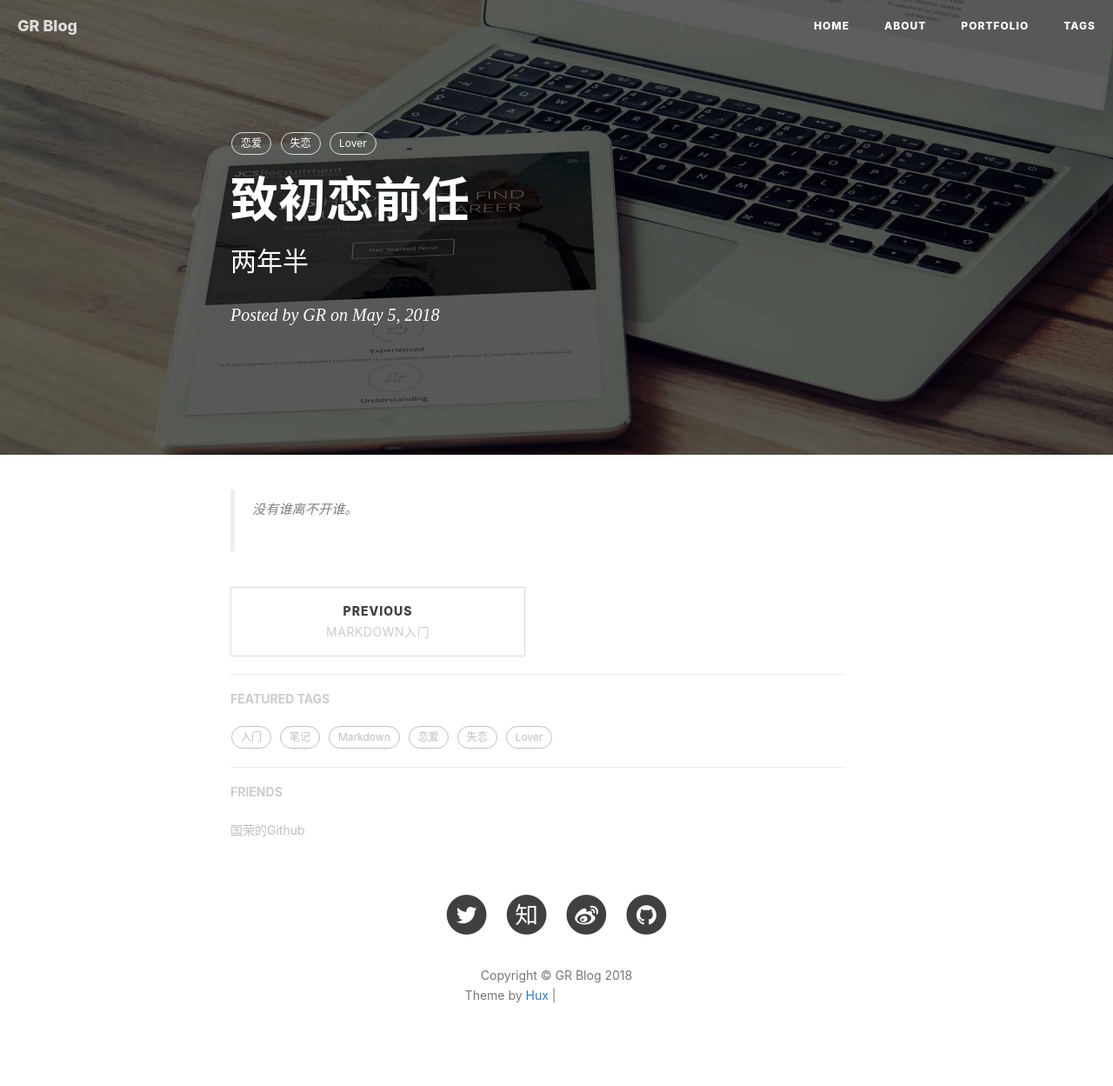
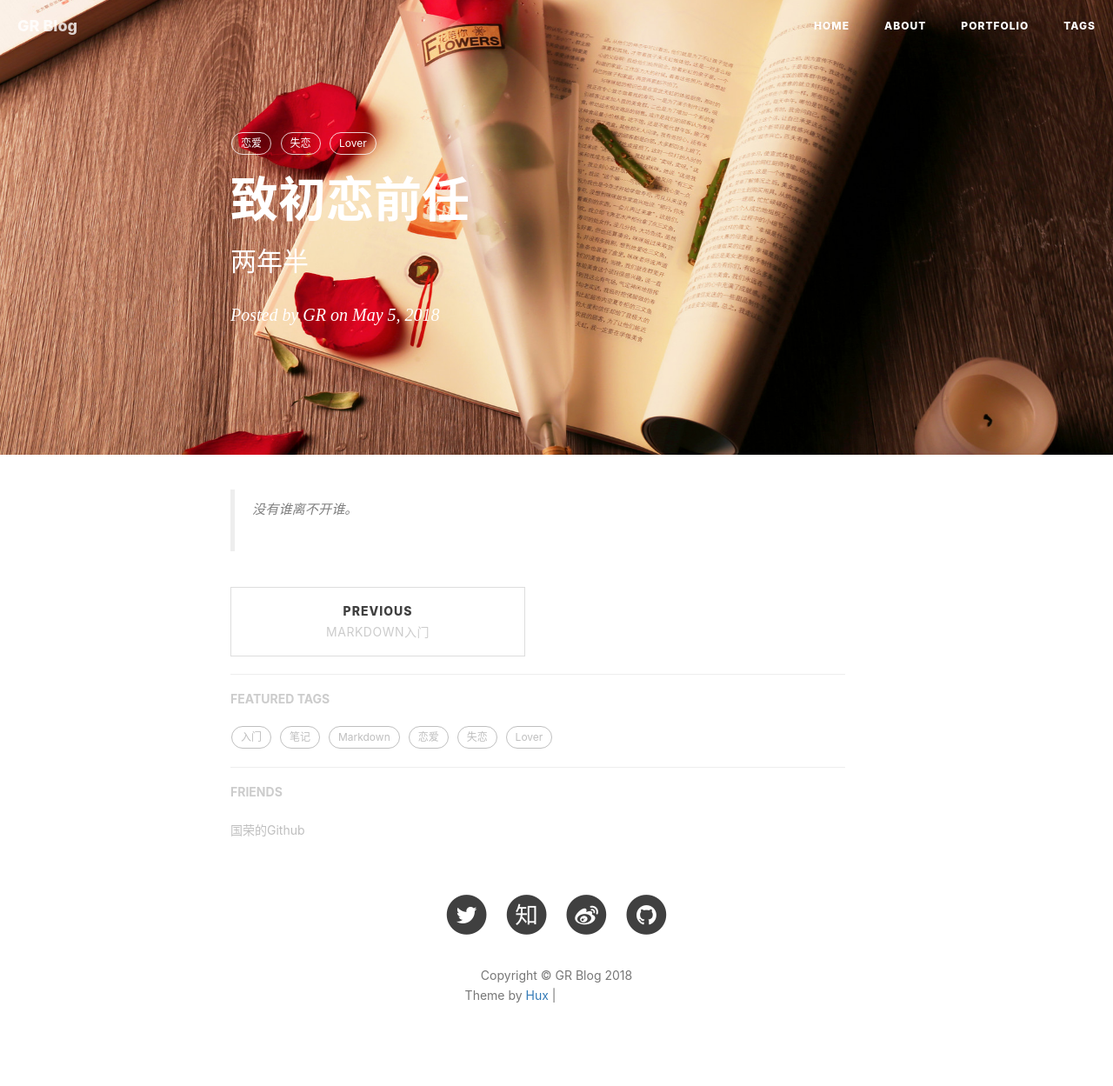
Before and after one commit to wangguorong1996/wangguorong1996.github.io, a Jekyll site: the page built from _posts/2018-05-05-My-Lover-gone.markdown, in a window 1280 px wide. Shown: the whole page at 87% size. Built offline with Jekyll 4.4.1, drawn with Linux system fonts in a browser that asks for light colours; nearby versions of some CDN libraries; comment, search, counter and statistics services are not loaded; grey boxes are pictures that could not be loaded.

Commit message:
passage2

```diff
--- a/_posts/2018-05-05-My-Lover-gone.markdown
+++ b/_posts/2018-05-05-My-Lover-gone.markdown
@@ -4,7 +4,7 @@
 subtitle:   "两年半"
 date:       2018-05-05 7:55:00
 author:     "GR"
-header-img: "img/post-bg-markdown.jpg"
+header-img: "img/post-bg-mylove.jpg"
 tags:
     - 恋爱
     - 失恋
```
Also changed, not shown: img/post-bg-myLove.jpg (added).
